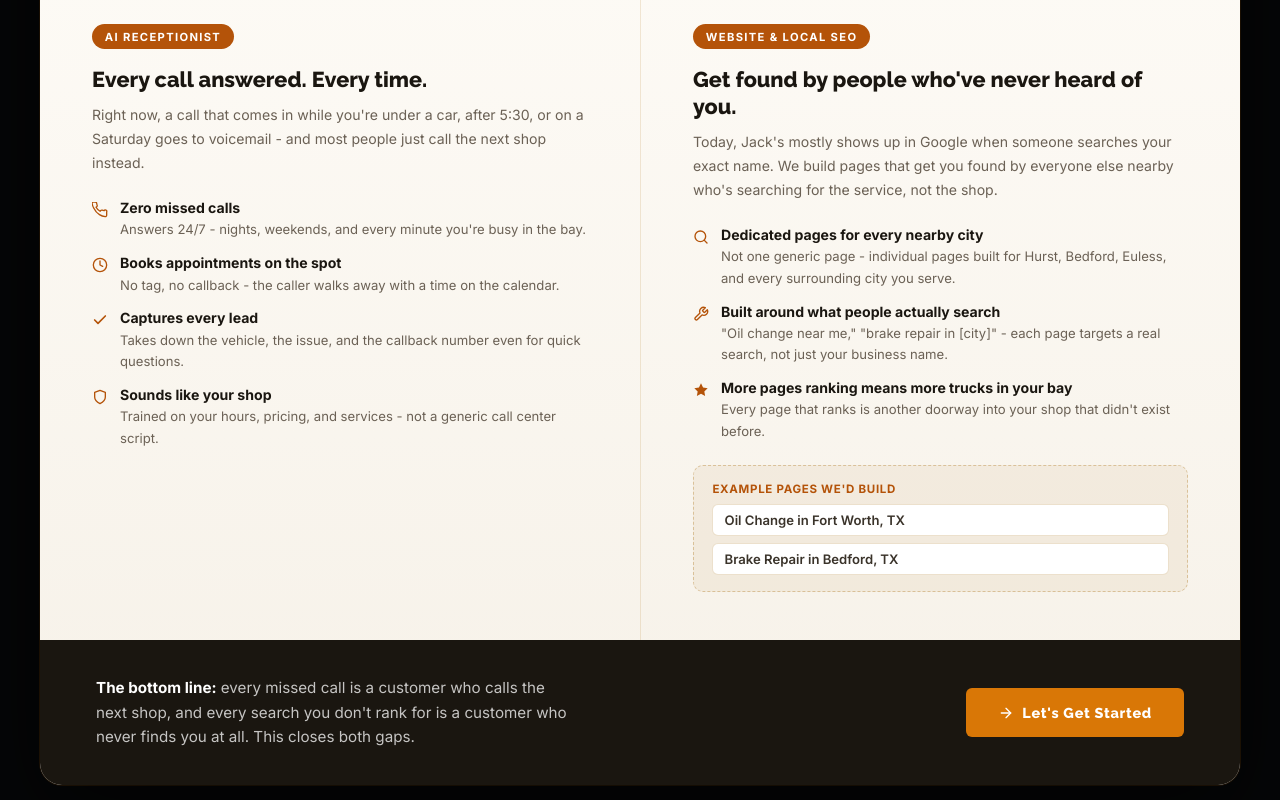
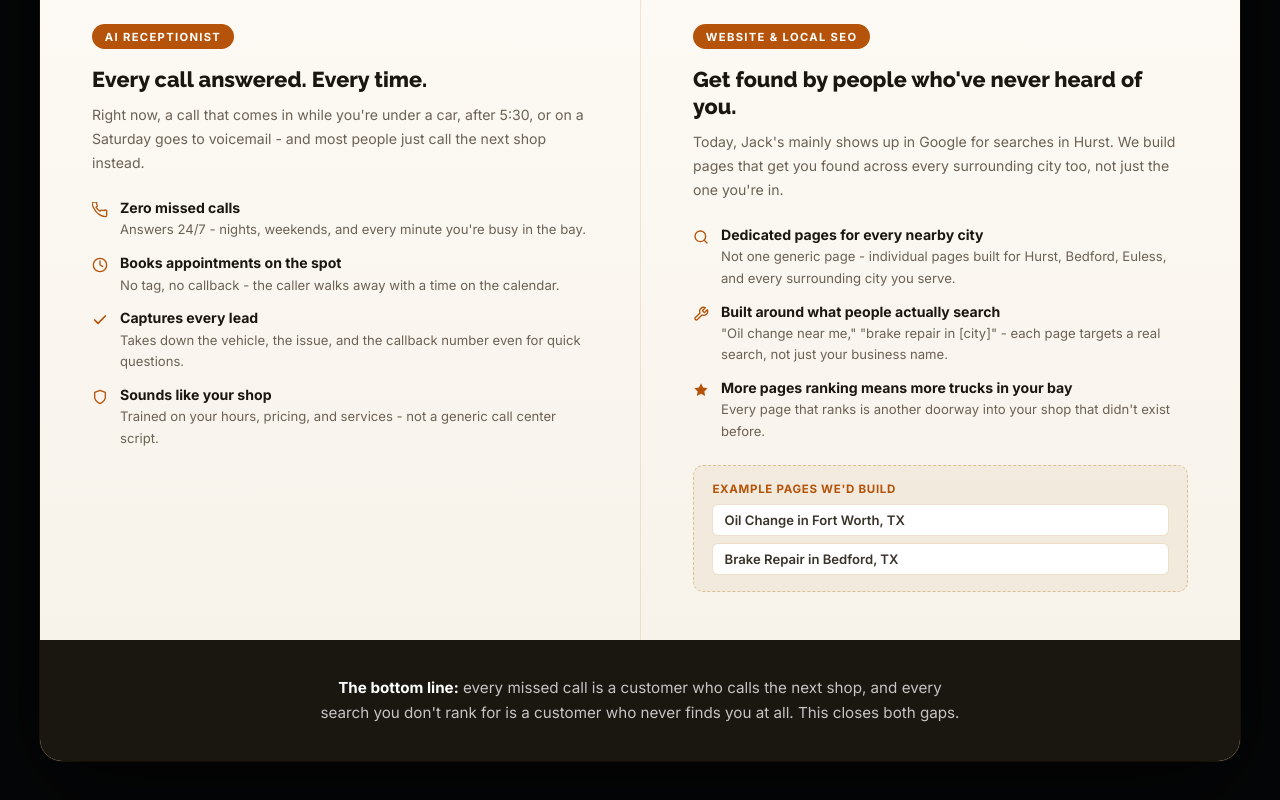
Before and after one commit to ace827/jacks-auto-repair, a plain HTML site: page index.html in a window 1280 px wide. Shown: the part 9160-9960 px from the top of the page. Drawn offline with Linux system fonts and the light colour scheme; a script that the page names is missing.

Commit message:
Remove proposal CTA button, fix Hurst-vs-name copy

```diff
--- a/index.html
+++ b/index.html
@@ -534,11 +534,10 @@ nav.scrolled { background: rgba(8,10,13,0.97); box-shadow: 0 1px 40px rgba(0,0,0
 }
 .proposal-bottom {
   background: #1a1610; padding: 2.25rem 3.5rem;
-  display: flex; align-items: center; justify-content: space-between; gap: 2rem; flex-wrap: wrap;
+  display: flex; align-items: center; justify-content: center; text-align: center;
 }
-.proposal-bottom p { font-size: 0.95rem; color: rgba(255,255,255,0.75); line-height: 1.6; max-width: 480px; }
+.proposal-bottom p { font-size: 0.95rem; color: rgba(255,255,255,0.75); line-height: 1.6; max-width: 640px; }
 .proposal-bottom strong { color: white; }
-.proposal-bottom .btn-gold { flex-shrink: 0; }
 
 /* ── FOOTER ── */
 footer { background: var(--black); border-top: 1px solid rgba(255,255,255,0.05); padding: 4rem 2.5rem 2rem; }
@@ -588,8 +587,7 @@ footer { background: var(--black); border-top: 1px solid rgba(255,255,255,0.05);
   .proposal-wrap { padding: 3.5rem 1.1rem 4rem; }
   .proposal-top { padding: 2.25rem 1.5rem 1.75rem; }
   .proposal-col { padding: 2.25rem 1.5rem; }
-  .proposal-bottom { padding: 2rem 1.5rem; flex-direction: column; align-items: stretch; text-align: center; }
-  .proposal-bottom .btn-gold { justify-content: center; }
+  .proposal-bottom { padding: 2rem 1.5rem; }
   .hero { padding-top: var(--nav-h); align-items: flex-start !important; justify-content: flex-start !important; min-height: 100vh; text-align: left !important; }
   .hero-inner { padding: 3.5rem 1.1rem !important; text-align: left !important; margin-left: 0 !important; }
   .hero-content { max-width: 100% !important; text-align: left !important; margin: 0 !important; }
@@ -1179,7 +1177,7 @@ footer { background: var(--black); border-top: 1px solid rgba(255,255,255,0.05);
       <div class="proposal-col">
         <div class="proposal-col-tag">Website &amp; Local SEO</div>
         <h3>Get found by people who've never heard of you.</h3>
-        <p>Today, Jack's mostly shows up in Google when someone searches your exact name. We build pages that get you found by everyone else nearby who's searching for the service, not the shop.</p>
+        <p>Today, Jack's mainly shows up in Google for searches in Hurst. We build pages that get you found across every surrounding city too, not just the one you're in.</p>
         <ul class="proposal-list">
           <li>
             <svg width="16" height="16"><use href="#i-inspect"/></svg>
@@ -1205,7 +1203,6 @@ footer { background: var(--black); border-top: 1px solid rgba(255,255,255,0.05);
     </div>
     <div class="proposal-bottom">
       <p><strong>The bottom line:</strong> every missed call is a customer who calls the next shop, and every search you don't rank for is a customer who never finds you at all. This closes both gaps.</p>
-      <a href="tel:8172825190" class="btn-gold"><svg width="16" height="16"><use href="#i-arrow"/></svg> Let's Get Started</a>
     </div>
   </div>
 </div>
```
